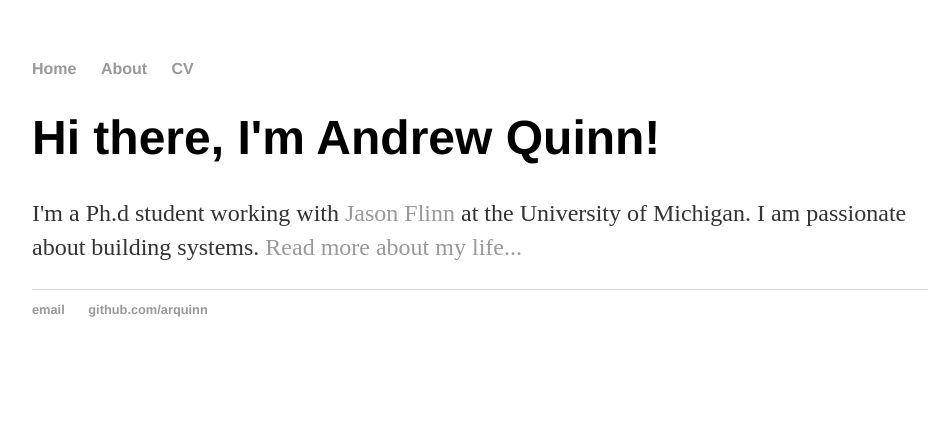
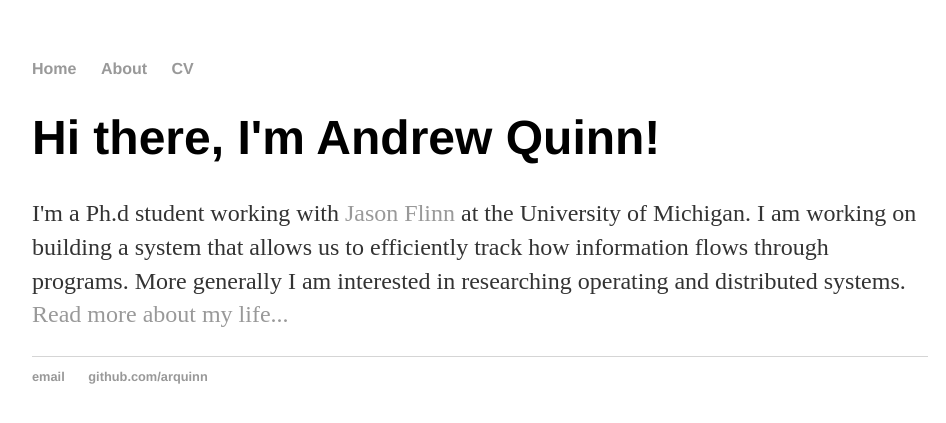
Before and after one commit to arquinn/arquinn.github.io, a Jekyll site: the page built from index.html, in a window 1280 px wide. Shown: the top 423 px of the page, without its empty margins (160-1106 px from the left). Built offline with Jekyll 4.4.1, drawn with Linux system fonts in a browser that asks for light colours.

Commit message:
Update index.html

```diff
--- a/index.html
+++ b/index.html
@@ -4,5 +4,5 @@ title: Andrew Quinn, Ph.d Student
 ---
 <div class="blurb">
 	<h1>Hi there, I'm Andrew Quinn!</h1>
-	<p>I'm a Ph.d student working with <a href="http://web.eecs.umich.edu/~jflinn/">Jason Flinn</a> at the University of Michigan. I am passionate about building systems. <a href="/about">Read more about my life...</a></p>
+	<p>I'm a Ph.d student working with <a href="http://web.eecs.umich.edu/~jflinn/">Jason Flinn</a> at the University of Michigan. I am working on building a system that allows us to efficiently track how information flows through programs. More generally I am interested in researching operating and distributed systems. <a href="/about">Read more about my life...</a></p>
 </div><!-- /.blurb -->
```
